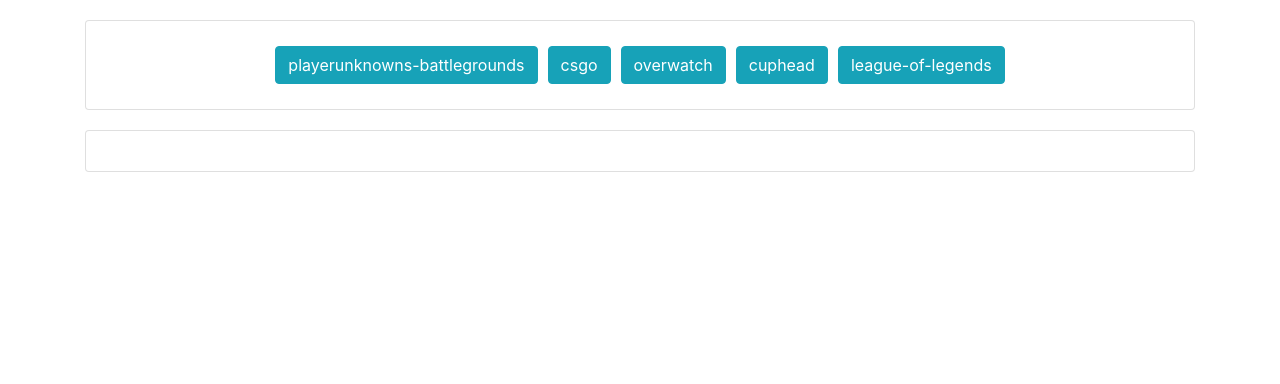
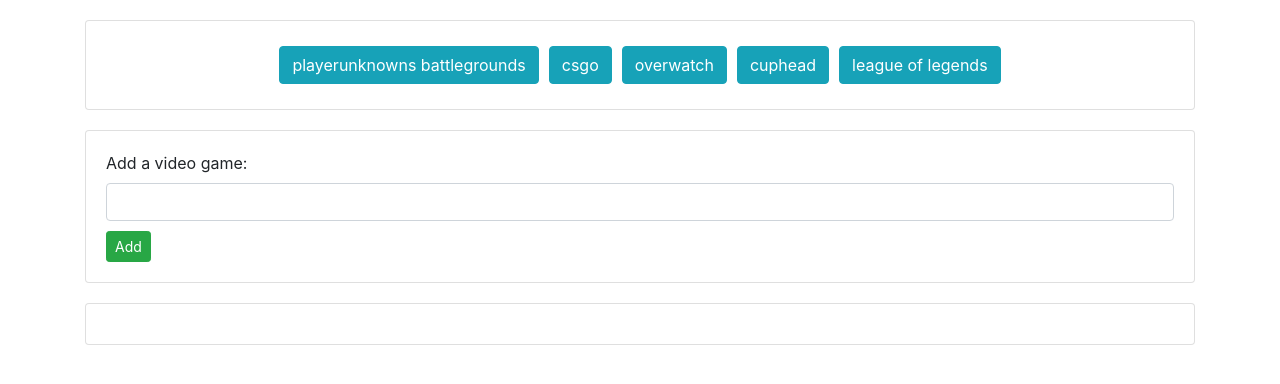
Before and after one commit to joannehyelee/API-Giphy, a plain HTML site: page index.html in a window 1280 px wide. Drawn offline with nearby package versions, Linux system fonts and the light colour scheme; no server answers.

Commit message:
Add input

```diff
--- a/assets/css/style.css
+++ b/assets/css/style.css
@@ -18,6 +18,14 @@
     width: 100%;
 }
 
+#add-button {
+    margin-top: 10px;
+}
+
+.form-group {
+    margin-bottom: 0;
+}
+
 /* #images-div p {
     display: inline;
     width: 50%;
--- a/assets/javascript/app.js
+++ b/assets/javascript/app.js
@@ -1,14 +1,26 @@
 $(document).ready(function(){
 
-    var topics = ["playerunknowns-battlegrounds", "csgo", "overwatch", "cuphead", "league-of-legends"];
+    var topics = ["playerunknowns battlegrounds", "csgo", "overwatch", "cuphead", "league of legends"];
+
+    function displayButtons() {
+    $("#buttons-div").empty();
 
         for (var i = 0; i < topics.length; i++) {
-        var gameButton = $('<button class="btn btn-info">' + topics[i] + '</button>');
+            var gameButton = $('<button class="btn btn-info game-btn">' + topics[i] + '</button>');
+            $(gameButton).attr("data-name", topics[i]);
             $("#buttons-div").append(gameButton);
         }
+    }
+    displayButtons();
+
+    function displayGame() {
 
         var APIKey = "e8D0QWlhWgoTWk5oe4mfR2jvL4DpNNFw";
-    var queryURL = "https://api.giphy.com/v1/gifs/search?api_key=" + APIKey + "&q=csgo&limit=10&offset=0&rating=G&lang=en";
+        var gameName = $(this).attr("data-name");
+        console.log(gameName);
+        var queryURL = "https://api.giphy.com/v1/gifs/search?api_key=" + APIKey + "&q=" + gameName + "&limit=10&offset=0&rating=G&lang=en";
+
+        $("#images-div").empty();
 
         $.ajax({
             url: queryURL,
@@ -43,4 +55,20 @@
                 }
             });
         });
+    }
+
+    $("#add-button").on("click", function(event){
+        event.preventDefault();
+        // Prevents buttons default behavior (submitting form) when clicked
+
+        var gameInput = $("#videoGame").val().trim();
+        console.log(gameInput);
+
+        topics.push(gameInput);
+
+        displayButtons();
     });
+
+    $(document).on("click", ".game-btn", displayGame);
+
+});
--- a/index.html
+++ b/index.html
@@ -25,7 +25,18 @@
             <div class="card-body text-center" id="buttons-div">
 
             </div>
-        </div>
+		</div>
+		<div class="card">
+			<div class="card-body">
+				<form>
+					<div class="form-group">
+						<label for="videoGame">Add a video game:</label>
+						<input type="text" class="form-control" id="videoGame">
+						<button type="submit" class="btn btn-success btn-sm" id="add-button">Add</button>
+					</div>
+				</form>
+			</div>
+		</div>
 
         <div class="card">
             <div class="card-body text-center" id="images-div">
```
Lines whose indentation alone changed are shown as unchanged.
